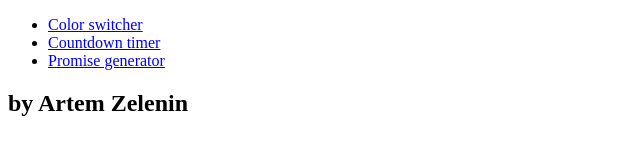
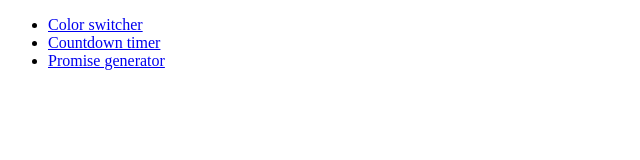
Before and after one commit to azelenin057/goit-js-hw-09, a plain HTML site: page index.html in a window 1280 px wide. Shown: the whole page, without its empty margins (0-640 px from the left). Drawn offline with Linux system fonts and the light colour scheme.

Commit message:
Deploying to gh-pages from @ azelenin057/goit-js-hw-09@5f01f33360f5d5d94941986c6ddd662f851da18d 🚀

```diff
--- a/index.html
+++ b/index.html
@@ -1 +1 @@
-<!DOCTYPE html><html lang="en"><head><meta charset="utf-8"><meta name="viewport" content="width=device-width, initial-scale=1.0"><title>Homework 9</title><link rel="stylesheet" href="/goit-js-hw-09/01-color-switcher.98d68bf0.css"></head><body> <ul> <li><a href="/goit-js-hw-09/01-color-switcher.html">Color switcher</a></li> <li><a href="/goit-js-hw-09/02-timer.html">Countdown timer</a></li> <li><a href="/goit-js-hw-09/03-promises.html">Promise generator</a></li> </ul> <h2>by Artem Zelenin</h2> </body></html>
+<!DOCTYPE html><html lang="en"><head><meta charset="utf-8"><meta name="viewport" content="width=device-width, initial-scale=1.0"><title>Homework 9</title><link rel="stylesheet" href="/goit-js-hw-09/01-color-switcher.98d68bf0.css"></head><body> <ul> <li><a href="/goit-js-hw-09/01-color-switcher.html">Color switcher</a></li> <li><a href="/goit-js-hw-09/02-timer.html">Countdown timer</a></li> <li><a href="/goit-js-hw-09/03-promises.html">Promise generator</a></li> </ul> </body></html>
```
